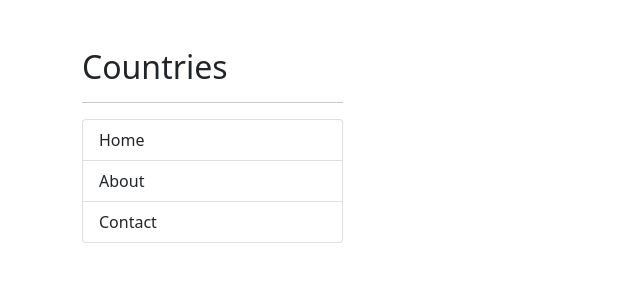
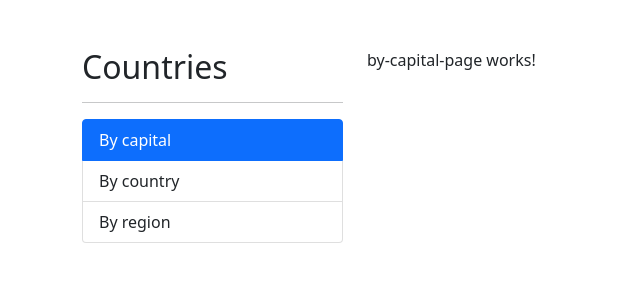
Before and after one commit to AlexMartin998/country-spa-angular, an Angular app: page /countries/by-capital in a window 1280 px wide. Before the commit this address led to /. Shown: the top 300 px of the page, without its empty margins (0-640 px from the left). Built offline with nearby package versions, Linux system fonts and the light colour scheme.

Commit message:
[ADD]: LazyLoad - Routing|Module|Components

```diff
--- a/src/app/app-rounting.module.ts
+++ b/src/app/app-rounting.module.ts
@@ -9,6 +9,14 @@
   { path: '', component: HomePageComponent },
   { path: 'about', component: AboutPageComponent },
   { path: 'contact', component: ContactPageComponent },
+
+  // load de rutas hijas con  Lazy load
+  {
+    path: 'countries',
+    loadChildren: () =>
+      import('./countries/countries.module').then((m) => m.CountriesModule),
+  },
+
   { path: '**', redirectTo: 'home' },
 ];
 
--- /dev/null
+++ b/src/app/countries/pages/by-capital-page/by-capital-page.component.html
@@ -0,0 +1 @@
+<p>by-capital-page works!</p>
--- /dev/null
+++ b/src/app/countries/pages/by-capital-page/by-capital-page.component.ts
@@ -0,0 +1,11 @@
+import { Component } from '@angular/core';
+
+@Component({
+  selector: 'app-by-capital-page',
+  templateUrl: './by-capital-page.component.html',
+  styles: [
+  ]
+})
+export class ByCapitalPageComponent {
+
+}
--- /dev/null
+++ b/src/app/countries/pages/by-country-page/by-country-page.component.html
@@ -0,0 +1 @@
+<p>by-country-page works!</p>
--- /dev/null
+++ b/src/app/countries/pages/by-country-page/by-country-page.component.ts
@@ -0,0 +1,11 @@
+import { Component } from '@angular/core';
+
+@Component({
+  selector: 'app-by-country-page',
+  templateUrl: './by-country-page.component.html',
+  styles: [
+  ]
+})
+export class ByCountryPageComponent {
+
+}
--- /dev/null
+++ b/src/app/countries/pages/by-region-page/by-region-page.component.html
@@ -0,0 +1 @@
+<p>by-region-page works!</p>
--- /dev/null
+++ b/src/app/countries/pages/by-region-page/by-region-page.component.ts
@@ -0,0 +1,11 @@
+import { Component } from '@angular/core';
+
+@Component({
+  selector: 'app-by-region-page',
+  templateUrl: './by-region-page.component.html',
+  styles: [
+  ]
+})
+export class ByRegionPageComponent {
+
+}
--- /dev/null
+++ b/src/app/countries/pages/country-page/country-page.component.html
@@ -0,0 +1 @@
+<p>country-page works!</p>
--- /dev/null
+++ b/src/app/countries/pages/country-page/country-page.component.ts
@@ -0,0 +1,11 @@
+import { Component } from '@angular/core';
+
+@Component({
+  selector: 'app-country-page',
+  templateUrl: './country-page.component.html',
+  styles: [
+  ]
+})
+export class CountryPageComponent {
+
+}
--- a/src/app/shared/components/sidebar/sidebar.component.html
+++ b/src/app/shared/components/sidebar/sidebar.component.html
@@ -2,7 +2,7 @@
 <hr />
 
 <ul class="list-group">
-  <li
+  <!--  <li
     routerLink=""
     routerLinkActive="active"
     [routerLinkActiveOptions]="{ exact: true }"
@@ -15,5 +15,27 @@
   </li>
   <li routerLink="contact" routerLinkActive="active" class="list-group-item">
     Contact
+  </li> -->
+
+  <li
+    routerLink="countries/by-capital"
+    routerLinkActive="active"
+    class="list-group-item"
+  >
+    By capital
+  </li>
+  <li
+    routerLink="countries/by-country"
+    routerLinkActive="active"
+    class="list-group-item"
+  >
+    By country
+  </li>
+  <li
+    routerLink="countries/by-region"
+    routerLinkActive="active"
+    class="list-group-item"
+  >
+    By region
   </li>
 </ul>
```
Also changed, not shown: src/app/countries/countries-routing.module.ts (added, +21 -0 lines), src/app/countries/countries.module.ts (+15 -6 lines).
